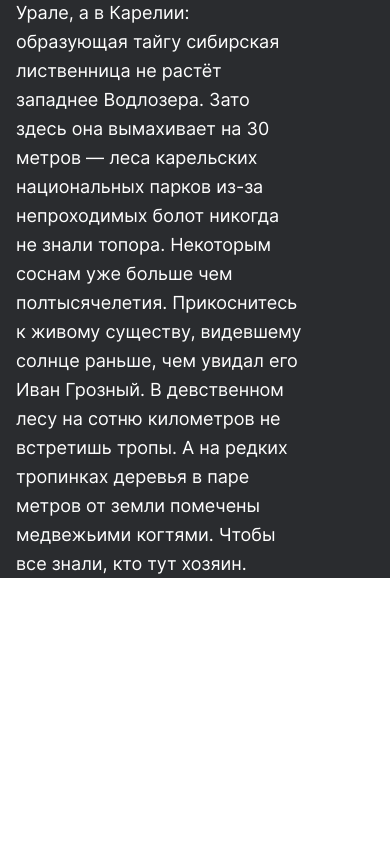
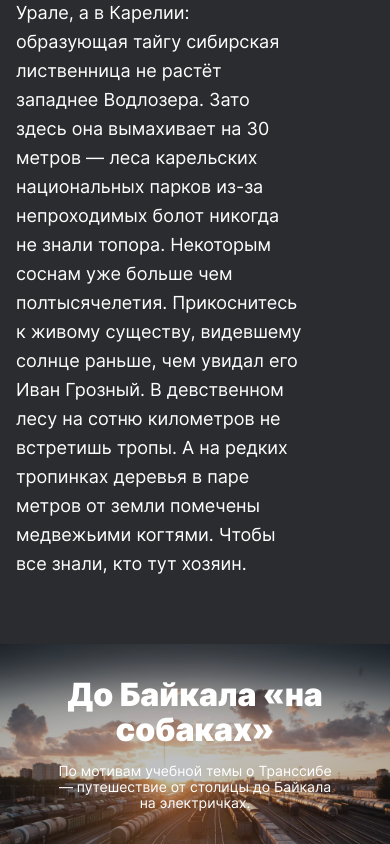
Before and after one commit to petushoque/russian-travel, a plain HTML site: page index.html in a window 390 px wide. Shown: the part 9019-9863 px from the top of the page. Before the commit the page ends 9597 px from the top, so only its background shows below. Drawn offline with Linux system fonts and the light colour scheme.

Commit message:
Дописан блок cover, ко всем ссылкам на странице прописаны их адреса

```diff
--- /dev/null
+++ b/blocks/cover/__background/cover__background.css
@@ -0,0 +1,53 @@
+.cover__background {
+    width: 100%;
+    height: 740px;
+    display: flex;
+    flex-direction: column;
+    align-items: center;
+    justify-content: center;
+    background-image: url(../../../images/cover-trains.jpg);
+    background-size: cover;
+    position: relative;
+}
+
+.cover__background::before {
+    content: '';
+    position: absolute;
+    top: 0;
+    right: 0;
+    left: 0;
+    bottom: 0;
+    background: #2A2C2F;
+    opacity: 0.3;
+}
+
+.cover__background:hover::before {
+    opacity: 0.8;
+}
+
+/*стили для экранов от 1024 до 1279 пикселей*/
+
+@media screen and (max-width: 1279px) {
+    .cover_background {
+        width: 100%;
+        height: 640px;
+    }
+}
+
+/*стили для экранов от 768 до 1023 пикселей*/
+
+@media screen and (max-width: 1023px) {
+    .cover__background {
+        width: 100%;
+        height: 480px;
+    }
+}
+
+/*стили для экранов до 767 пикселей*/
+
+@media screen and (max-width: 767px) {
+    .cover__background {
+        width: 100%;
+        height: 200px;
+    }
+}
--- /dev/null
+++ b/blocks/cover/__link/cover__link.css
@@ -0,0 +1,4 @@
+.cover__link {
+    color: #FFFFFF;
+    text-decoration: none;
+}
--- /dev/null
+++ b/blocks/cover/__subtitle/cover__subtitle.css
@@ -0,0 +1,18 @@
+.cover__subtitle {
+    font-size: 18px;
+    line-height: 22px;
+    text-align: center;
+    width: 360px;
+    margin: 32px 0 0;
+}
+
+/*стили для экранов до 767 пикселей*/
+
+@media screen and (max-width: 767px) {
+    .cover__subtitle {
+        font-size: 14px;
+        line-height: 16px;
+        width: 288px;
+        margin: 16px 0 0;
+    }
+}
--- /dev/null
+++ b/blocks/cover/__text/cover__text.css
@@ -0,0 +1,7 @@
+.cover__text {
+    display: flex;
+    flex-direction: column;
+    justify-content: flex-start;
+    align-items: center;
+    z-index: 1;
+}
--- /dev/null
+++ b/blocks/cover/__title/cover__title.css
@@ -0,0 +1,18 @@
+.cover__title {
+    font-weight: 900;
+    font-size: 72px;
+    line-height: 76px;
+    text-align: center;
+    width: 560px;
+    margin: 0;
+}
+
+/*стили для экранов до 767 пикселей*/
+
+@media screen and (max-width: 767px) {
+    .cover__title {
+        font-size: 32px;
+        line-height: 35px;
+        width: 288px;
+    }
+}
--- /dev/null
+++ b/blocks/cover/cover.css
@@ -0,0 +1,30 @@
+.cover {
+    width: 100%;
+    max-width: 1280px;
+    box-sizing: border-box;
+    padding: 92px 48px 0;
+}
+
+/*стили для экранов от 1024 до 1279 пикселей*/
+
+@media screen and (max-width: 1279px) {
+    .cover {
+        padding: 92px 0 0;
+    }
+}
+
+/*стили для экранов от 768 до 1023 пикселей*/
+
+@media screen and (max-width: 1023px) {
+    .cover {
+        padding: 90px 0 0;
+    }
+}
+
+/*стили для экранов до 767 пикселей*/
+
+@media screen and (max-width: 767px) {
+    .cover {
+        padding: 66px 0 0;
+    }
+}
--- a/blocks/places/__link/places__link.css
+++ b/blocks/places/__link/places__link.css
@@ -3,4 +3,5 @@
     font-size: 18px;
     line-height: 22px;
     text-decoration-line: underline;
+    color: #FFFFFF;
 }
--- a/index.html
+++ b/index.html
@@ -66,7 +66,7 @@
       <h2 class="places__title">Куршская коса</h2>
       <ul class="places__website">
         <li class="places__url-heading">URL</li>
-        <li class="places__link">park-kosa.ru</li>
+        <li><a class="places__link" target="_blank" href="http://park-kosa.ru">park-kosa.ru</a></li>
       </ul>
       <img class="places__image" src="./images/place-kosa.jpg" alt="Изображение Куршской косы">
       <div class="places__paragraphs">
@@ -84,7 +84,7 @@
       <h2 class="places__title">Кольский</h2>
       <ul class="places__website">
         <li class="places__url-heading">URL</li>
-        <li class="places__link">National Geographic</li>
+        <li><a class="places__link" target="_blank" href="https://yourshot.nationalgeographic.com/photos/?keywords=kolskiy">National Geographic</a></li>
       </ul>
       <img class="places__image" src="./images/place-kolsky.jpg" alt="Изображение Кольского полуострова">
       <div class="places__paragraphs">
@@ -102,7 +102,7 @@
       <h2 class="places__title">Алтай</h2>
       <ul class="places__website">
         <li class="places__url-heading">URL</li>
-        <li class="places__link">Facebook</li>
+        <li><a class="places__link" target="_blank" href="https://www.facebook.com/vera.bashmakova/posts/10156011613718822">Facebook</a></li>
       </ul>
       <img class="places__image" src="./images/place-altai.jpg" alt="Изображение Алтая">
       <div class="places__paragraphs">
@@ -121,7 +121,7 @@
       <h2 class="places__title">Зимний Байкал</h2>
       <ul class="places__website">
         <li class="places__url-heading">URL</li>
-        <li class="places__link">https://vk.com/baikalmile</li>
+        <li><a class="places__link" target="_blank" href="https://vk.com/baikalmile">https://vk.com/baikalmile</a></li>
       </ul>
       <img class="places__image" src="./images/place-winter-baikal.jpg" alt="Изображение зимнего Байкала">
       <div class="places__paragraphs">
@@ -139,7 +139,7 @@
       <h2 class="places__title">Карелия</h2>
       <ul class="places__website">
         <li class="places__url-heading">URL</li>
-        <li class="places__link">http://vodlozero.ru/</li>
+        <li><a class="places__link" target="_blank" href="http://vodlozero.ru">http://vodlozero.ru/</a></li>
       </ul>
       <img class="places__image" src="./images/place-karelia.jpg" alt="Изображение Карелии">
       <div class="places__paragraphs">
@@ -156,6 +156,15 @@
 
   <section class="cover">
 
+    <a target="_blank" href="https://stampsy.com/na-elektrichkakh-do-baikala" class="cover__link">
+      <div class="cover__background">
+        <div class="cover__text">
+          <h2 class="cover__title">До Байкала «на собаках»</h2>
+          <p class="cover__subtitle">По мотивам учебной темы о Транссибе — путешествие от столицы до Байкала на электричках.</p>
+        </div>
+    </div>
+  </a>
+
   </section>
 
 </div>
--- a/pages/index.css
+++ b/pages/index.css
@@ -36,3 +36,10 @@
 @import url(../blocks/places/__image/places__image.css);
 @import url(../blocks/places/__paragraphs/places__paragraphs.css);
 @import url(../blocks/places/__paragraph/places__paragraph.css);
+
+@import url(../blocks/cover/cover.css); /*стили cover`а*/
+@import url(../blocks/cover/__background/cover__background.css);
+@import url(../blocks/cover/__text/cover__text.css);
+@import url(../blocks/cover/__title/cover__title.css);
+@import url(../blocks/cover/__subtitle/cover__subtitle.css);
+@import url(../blocks/cover/__link/cover__link.css);
```
